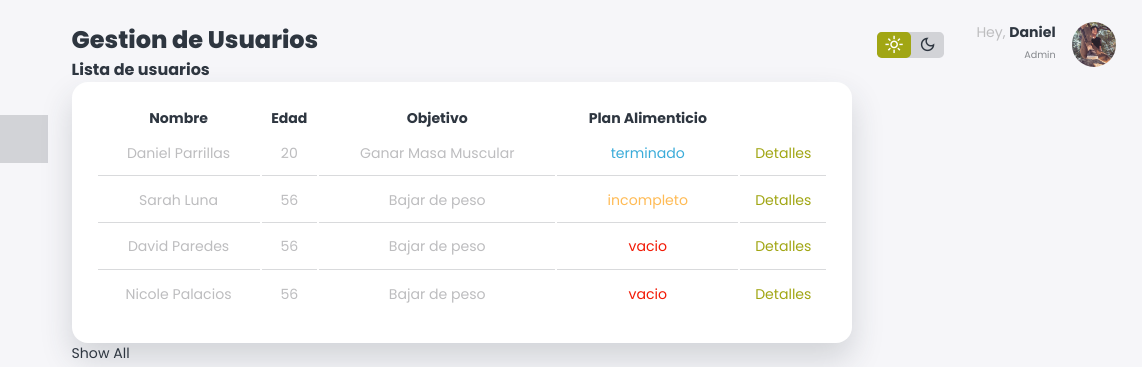
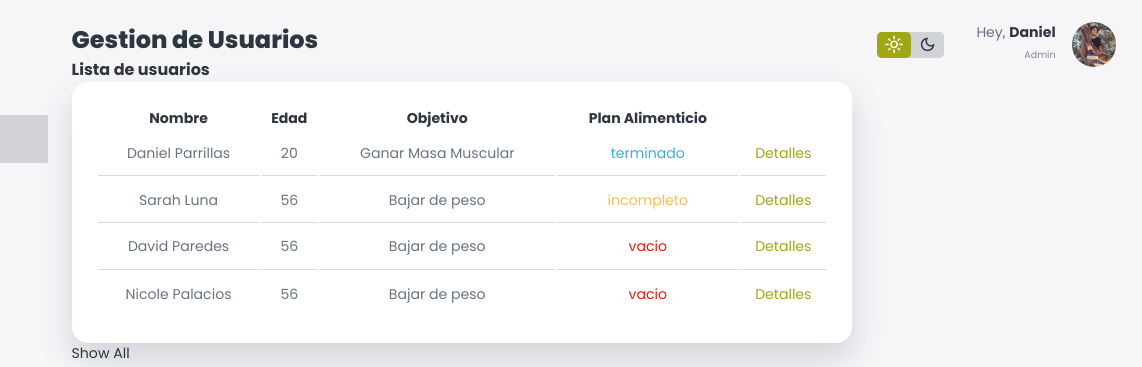
Before and after one commit to DanielParrillas/Dashboard-2, a plain HTML site: page docs/index.html in a window 1280 px wide. Shown: the top 367 px of the page, 138-1280 px from the left. Drawn offline with nearby package versions, Linux system fonts and the light colour scheme.

Commit message:
se cambio color de la letra de la tabla

```diff
--- a/docs/css/sass/_config.scss
+++ b/docs/css/sass/_config.scss
@@ -11,7 +11,7 @@ $color-info-light: #D9D9D9;
 $color-dark: #2E3640;
 $color-light: rgba(46, 54, 64, 0.18);
 $color-primary-variant: #F27D16;
-$color-dark-variant: #BDBDBF;
+$color-dark-variant: #677483;
 $color-background: #f6f6f9;
 
 //Estos colores son usados para testear tamaños por lo tanto no se incluyen en el diseño final
```
Also changed, not shown: docs/css/style.css.
